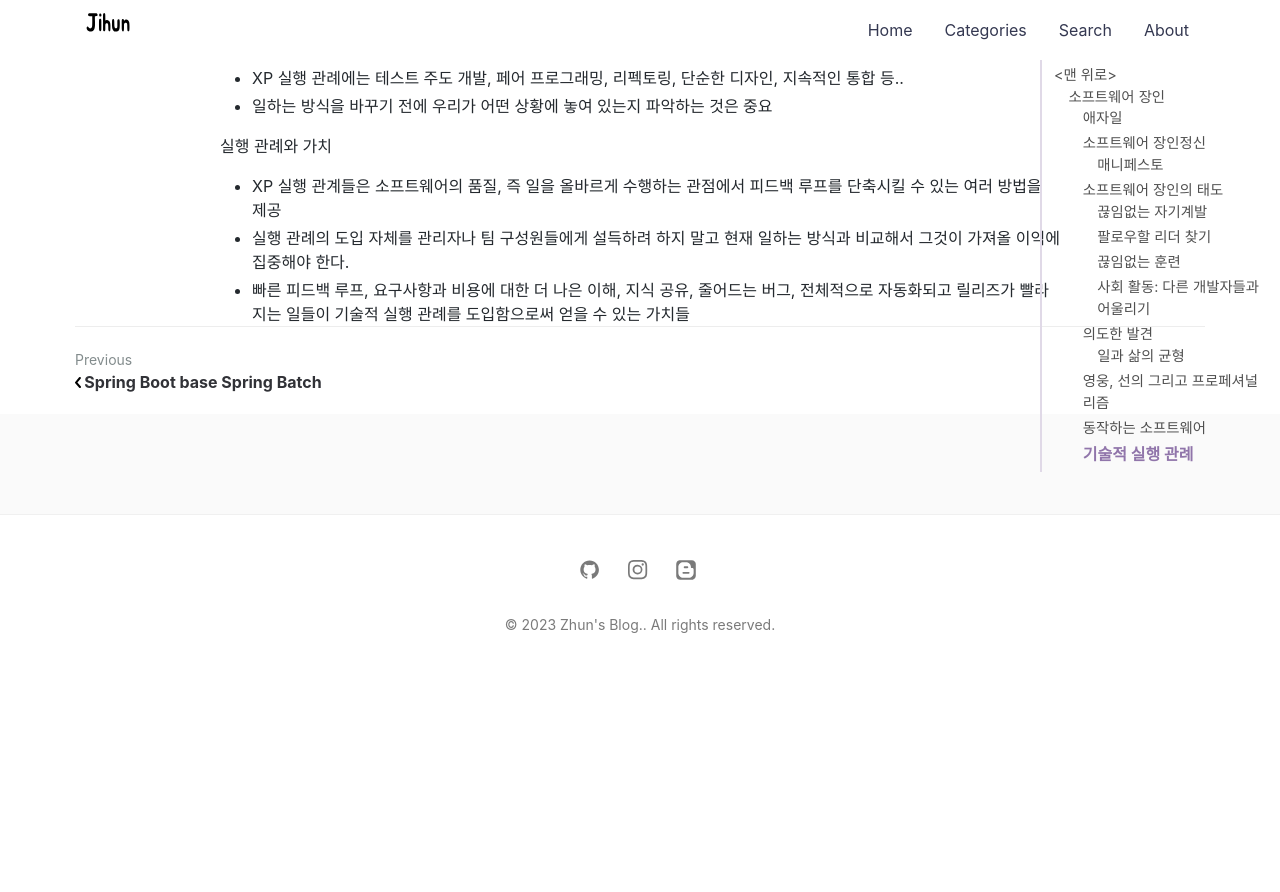
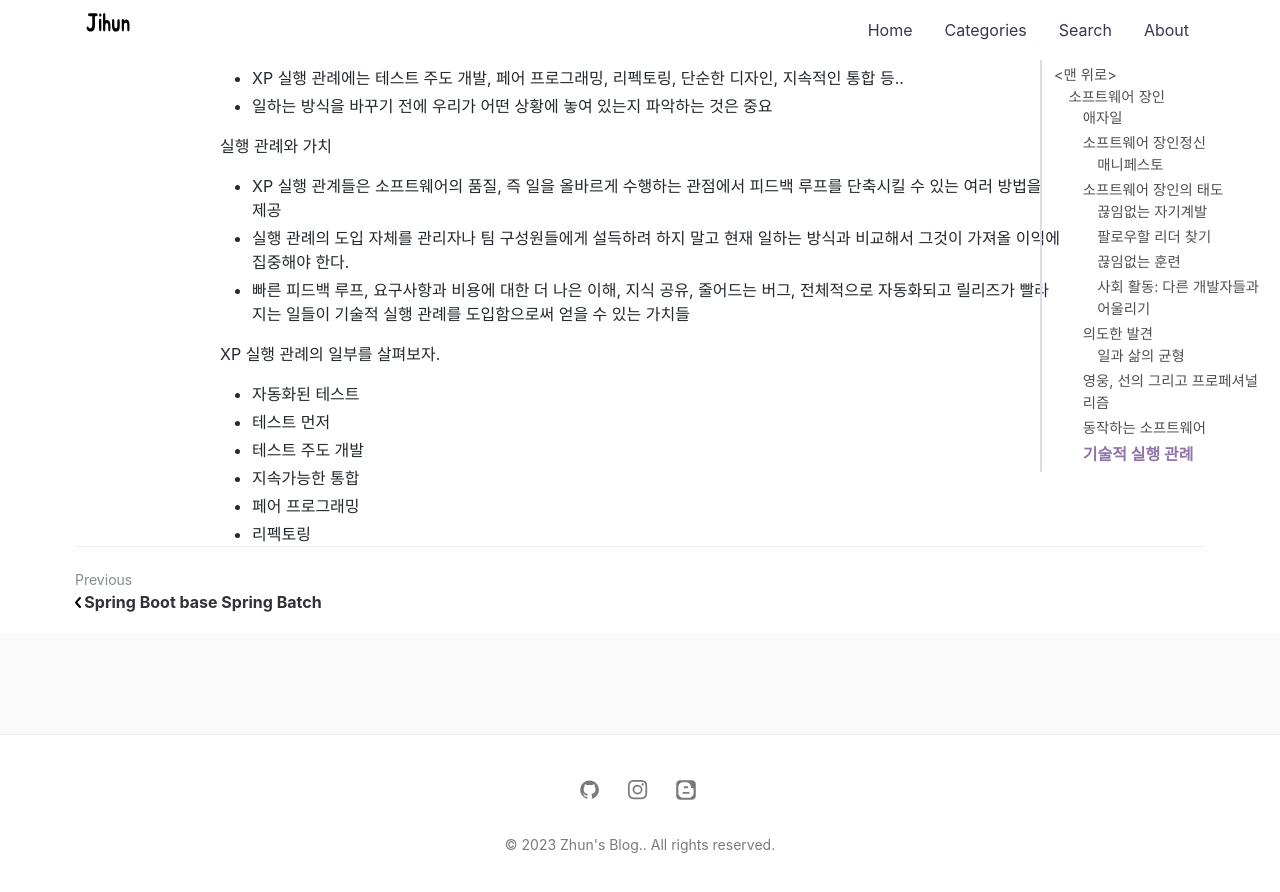
Before and after one commit to jihunparkme/jihunparkme.github.io, a Jekyll site: the page built from _posts/2023-02-01-a-software-master.md, in a window 1280 px wide and 900 px high, scrolled down 7238 px. Shown: the top 892 px of the window. Built offline with Jekyll 4.4.1, drawn with Linux system fonts in a browser that asks for light colours; nearby versions of some CDN libraries; comment, search, counter and statistics services are not loaded; before the commit the page ends 7918 px from its top, so only the background shows below that; some of the changed text lies outside the part shown.

Commit message:
[software master] XP 실행관례

```diff
--- a/_posts/2023-02-01-a-software-master.md
+++ b/_posts/2023-02-01-a-software-master.md
@@ -289,3 +289,12 @@ featured-img: a-software-master
 - XP 실행 관계들은 소프트웨어의 품질, 즉 일을 올바르게 수행하는 관점에서 피드백 루프를 단축시킬 수 있는 여러 방법을 제공
 - 실행 관례의 도입 자체를 관리자나 팀 구성원들에게 설득하려 하지 말고 현재 일하는 방식과 비교해서 그것이 가져올 이익에 집중해야 한다.
 - 빠른 피드백 루프, 요구사항과 비용에 대한 더 나은 이해, 지식 공유, 줄어드는 버그, 전체적으로 자동화되고 릴리즈가 빨라지는 일들이 기술적 실행 관례를 도입함으로써 얻을 수 있는 가치들
+
+XP 실행 관례의 일부를 살펴보자.
+
+- 자동화된 테스트
+- 테스트 먼저
+- 테스트 주도 개발
+- 지속가능한 통합
+- 페어 프로그래밍
+- 리펙토링
```
